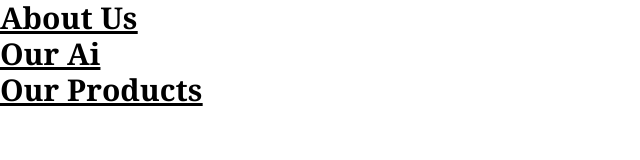
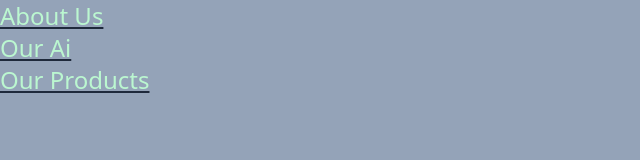
Before and after one commit to XLi008/InsightFlow-AI, a plain HTML site: page frontend/home.html in a window 1280 px wide. Shown: the whole page, without its empty margins (0-640 px from the left). Drawn offline with nearby package versions, Linux system fonts and the light colour scheme.

Commit message:
changed the font color using tailwindcss

```diff
--- a/frontend/home.html
+++ b/frontend/home.html
@@ -7,12 +7,15 @@
     <script src="https://cdn.tailwindcss.com"></script>
     <title>Document</title>
 </head>
-<body>
-    <div class="navigation-bar">
+<body class="bg-slate-400">
+    <div class="text-2xl font-sarif
+    underline flex item-center shadowlg text-slate-800 capitalize font-thin
+    text-grey-200 text-center">
+        <div class="lists"></div>
         <nav>
-            <li class="text-3xl font-bold underline"><a href="aboutus.html">About Us</a></li>
-            <li class="text-3xl font-bold underline"><a href="AI.html">Our Ai</a></li>
-            <li class="text-3xl font-bold  underline"><a href="Products.html">Our Products</a></li>
+            <li class="text-green-200"><a href="aboutus.html">About Us</a></li>
+            <li class="text-green-200"><a href="AI.html">Our Ai</a></li>
+            <li class="text-green-200"><a href="Products.html">Our Products</a></li>
         </nav>
     </div>
 
--- a/frontend/navigation.css
+++ b/frontend/navigation.css
@@ -1,13 +1,13 @@
 li{
     list-style: none;
+    display: flex;
+    gap: 2px;
+    align-items: center;
+    text-align: center;
+
 }
 
-div{
-    width: min(100% - 2rem);
-    font-family: Cambria, Cochin,
-    Georgia, Times, 'Times New Roman', serif;
-    display: flex;
-    align-items: center;
-    font: green;
 
+.lists{
+    display: block;
 }
```
